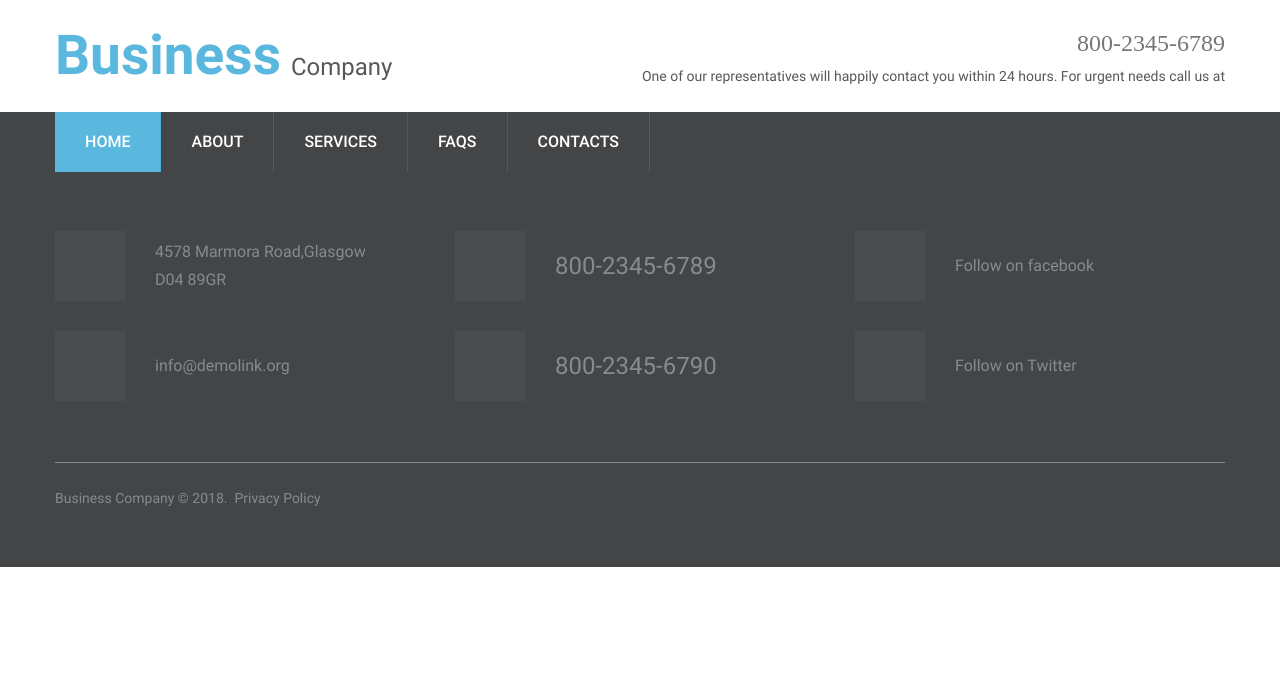
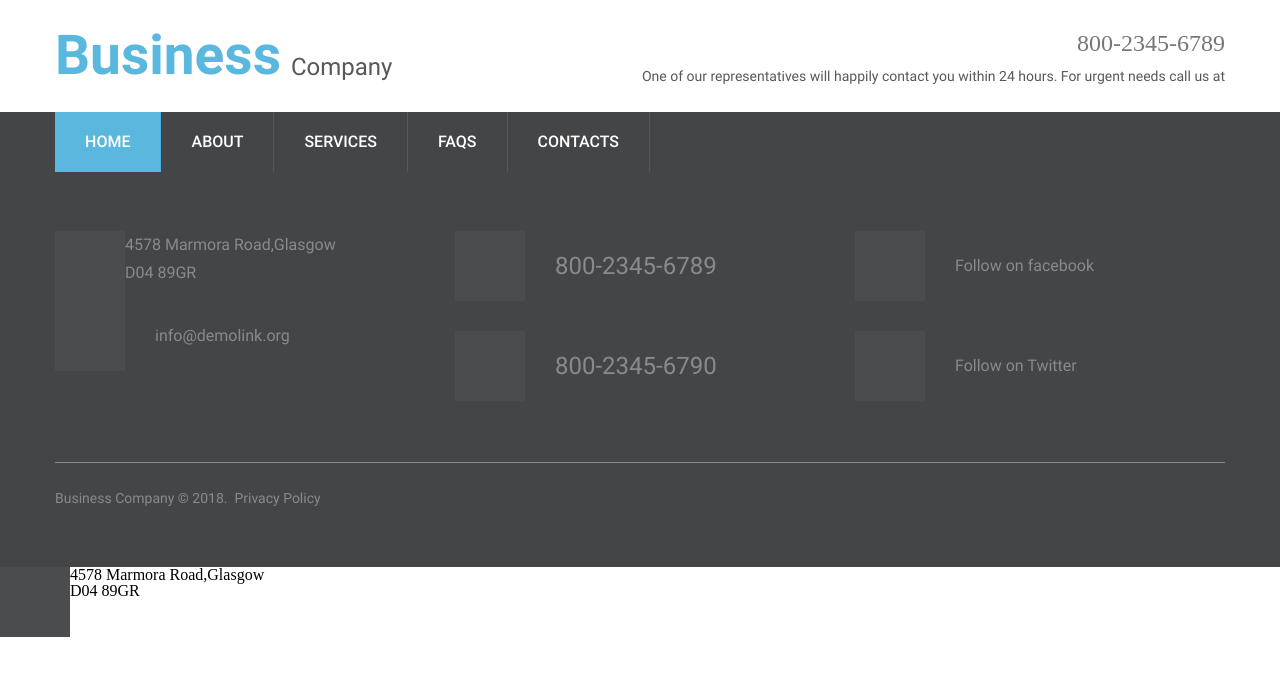
Before and after one commit to salomkins/ElGoose, an Angular app: page / in a window 1280 px wide. Shown: the top 676 px of the page. Built offline with nearby package versions, Linux system fonts and the light colour scheme; a web font is replaced by a local one.

Commit message:
Procesā

```diff
--- a/src/app/app.component.html
+++ b/src/app/app.component.html
@@ -1,3 +1,5 @@
 <app-header></app-header>
 <app-navbar></app-navbar>
 <app-footer></app-footer>
+
+<app-contact-item></app-contact-item>
--- a/src/app/app.module.ts
+++ b/src/app/app.module.ts
@@ -6,6 +6,7 @@ import { AppComponent } from './app.component';
 import { HeaderComponent } from './components/header/header.component';
 import { FooterComponent } from './components/footer/footer.component';
 import { NavbarComponent } from './components/navbar/navbar.component';
+import { ContactItemComponent } from './components/contact-item/contact-item.component';
 
 
 @NgModule({
@@ -13,7 +14,8 @@ import { NavbarComponent } from './components/navbar/navbar.component';
     AppComponent,
     HeaderComponent,
     FooterComponent,
-    NavbarComponent
+    NavbarComponent,
+    ContactItemComponent
   ],
   imports: [
     BrowserModule
--- /dev/null
+++ b/src/app/components/contact-item/contact-item.component.html
@@ -0,0 +1,8 @@
+<div class="box">
+  <div class="box_aside">
+    <div class="icon2 fa fa-map-marker"></div>
+  </div>
+  <div class="box_cnt__no-flow">
+    <address>4578 Marmora Road,Glasgow<br/> D04 89GR</address>
+  </div>
+</div>
--- /dev/null
+++ b/src/app/components/contact-item/contact-item.component.scss
@@ -0,0 +1,55 @@
+.box:before, .box:after {
+  display: table;
+  content: "";
+  line-height: 0;
+}
+.box:after {
+  clear: both;
+}
+.box_aside {
+  float: left;
+}
+.box_cnt__no-flow {
+  overflow: hidden;
+}
+
+
+.icon {
+  position: relative;
+  width: 100px;
+  height: 100px;
+  line-height: 100px;
+  font-size: 52px;
+  text-align: center;
+  color: #fff;
+  background: #62bfe6;
+  -moz-transition: 0.3s all ease;
+  -o-transition: 0.3s all ease;
+  -webkit-transition: 0.3s all ease;
+  transition: 0.3s all ease;
+}
+.icon:before {
+  position: absolute;
+  top: 0;
+  right: 0;
+  bottom: 0;
+  left: 0;
+}
+
+.icon2 {
+  position: relative;
+  width: 70px;
+  height: 70px;
+  line-height: 70px;
+  font-size: 34px;
+  text-align: center;
+  color: #62bfe6;
+  background: #4a4c4d;
+}
+.icon2:before {
+  position: absolute;
+  top: 0;
+  right: 0;
+  bottom: 0;
+  left: 0;
+}
--- /dev/null
+++ b/src/app/components/contact-item/contact-item.component.ts
@@ -0,0 +1,15 @@
+import { Component, OnInit } from '@angular/core';
+
+@Component({
+  selector: 'app-contact-item',
+  templateUrl: './contact-item.component.html',
+  styleUrls: ['./contact-item.component.scss']
+})
+export class ContactItemComponent implements OnInit {
+
+  constructor() { }
+
+  ngOnInit() {
+  }
+
+}
--- a/src/app/components/footer/footer.component.html
+++ b/src/app/components/footer/footer.component.html
@@ -3,14 +3,15 @@
     <div class="container">
       <ul class="row contact-list">
         <li class="grid_4">
-          <div class="box">
+          <!-- <div class="box">
             <div class="box_aside">
               <div class="icon2 fa fa-map-marker"></div>
             </div>
             <div class="box_cnt__no-flow">
               <address>4578 Marmora Road,Glasgow<br/> D04 89GR</address>
             </div>
-          </div>
+          </div> -->
+          <app-contact-item></app-contact-item>
           <div class="box">
             <div class="box_aside">
               <div class="icon2 fa fa-envelope"></div>
```
